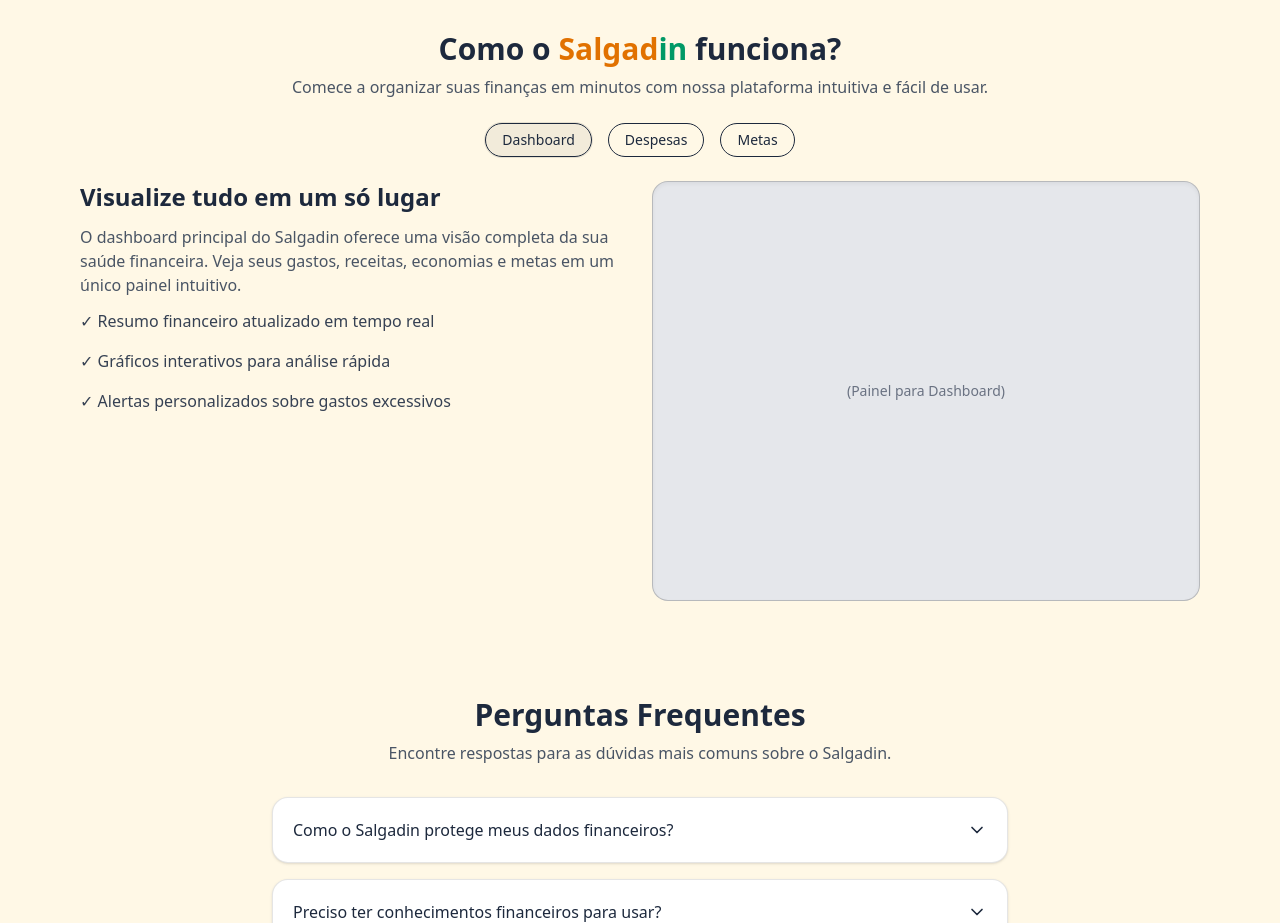
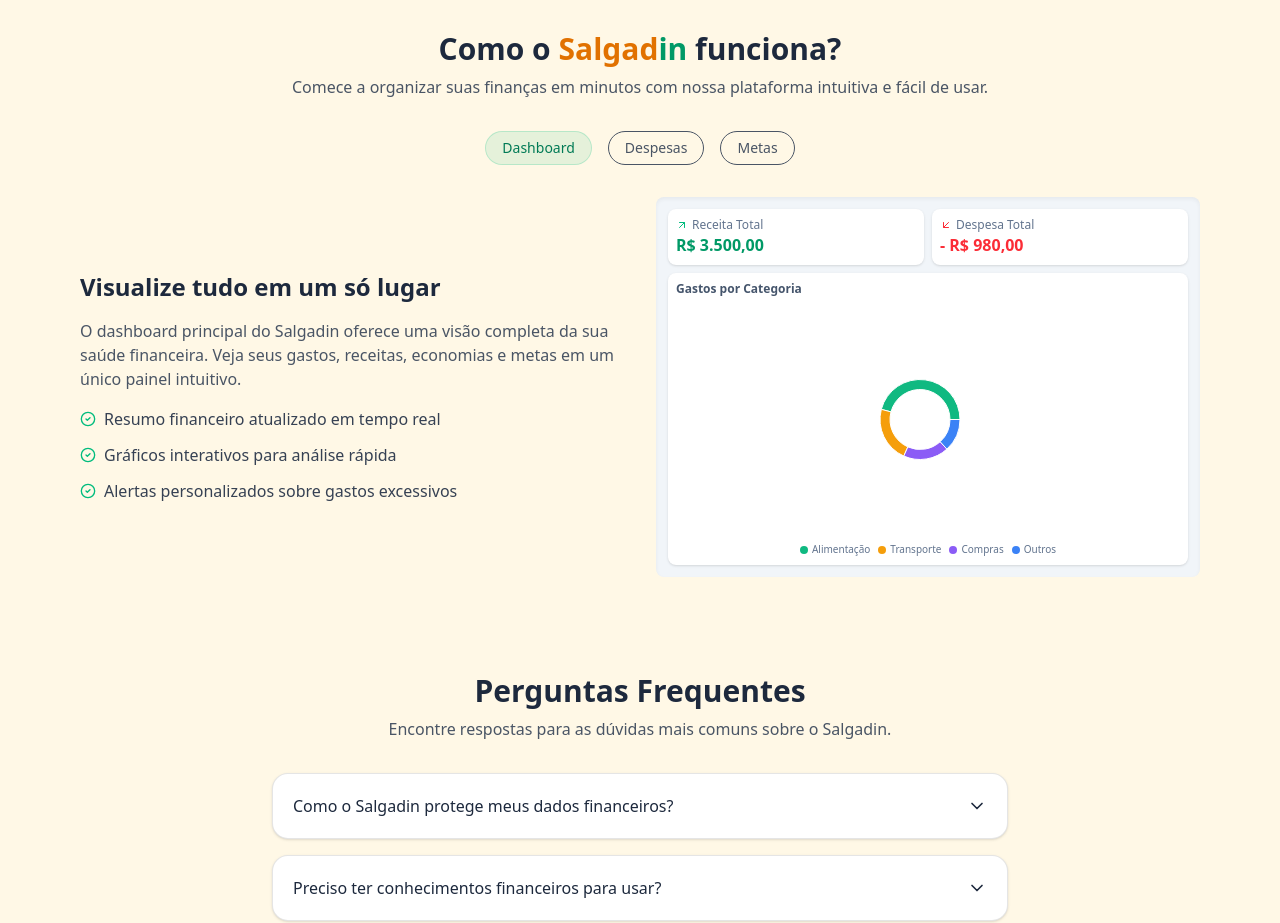
Before and after one commit to wmsalves/Salgadin, a React (Vite) app in the folder Salgadin-web/: page / in a window 1280 px wide. Shown: the part 1320-2243 px from the top of the page. Built offline with nearby package versions, Linux system fonts and the light colour scheme.

Commit message:
style(ui): enhance and polish homepage mockups

```diff
--- a/Salgadin-web/src/pages/HomePage/HowItWorksSection.tsx
+++ b/Salgadin-web/src/pages/HomePage/HowItWorksSection.tsx
@@ -1,13 +1,20 @@
-// src/pages/HomePage/HowItWorksSection.tsx
 import { useState } from "react";
 import { tabsContent } from "./content";
-import clsx from "clsx"; // Biblioteca para classes condicionais
+import clsx from "clsx";
+import { CheckCircle2 } from "lucide-react";
+import { DashboardMockup, ExpensesMockup, GoalsMockup } from "./mockups";
 
 type TabKey = keyof typeof tabsContent;
 
 export function HowItWorksSection() {
   const [activeTab, setActiveTab] = useState<TabKey>("Dashboard");
   const TABS = Object.keys(tabsContent) as TabKey[];
+
+  const ActiveMockup = {
+    Dashboard: <DashboardMockup />,
+    Despesas: <ExpensesMockup />,
+    Metas: <GoalsMockup />,
+  }[activeTab];
 
   return (
     <section id="how" className="mx-auto max-w-6xl px-4 py-12">
@@ -24,20 +31,19 @@
       <div
         role="tablist"
         aria-label="Como funciona - abas"
-        className="mt-6 flex justify-center gap-2 sm:gap-4 text-sm"
+        className="mt-8 flex justify-center gap-2 sm:gap-4 text-sm"
       >
         {TABS.map((t) => (
           <button
             key={t}
             role="tab"
             aria-selected={activeTab === t}
-            aria-controls={`panel-${t}`}
             onClick={() => setActiveTab(t)}
             className={clsx(
-              "rounded-full border px-4 py-1.5 transition",
+              "rounded-full border px-4 py-1.5 font-medium transition-colors",
               activeTab === t
-                ? "bg-black/5 ring-1 ring-black/10"
-                : "hover:bg-black/5"
+                ? "bg-emerald-500/10 text-emerald-700 border-emerald-500/20"
+                : "text-gray-600 hover:bg-black/5"
             )}
           >
             {t}
@@ -45,26 +51,38 @@
         ))}
       </div>
 
-      {/* Conteúdo */}
-      <div className="mt-6 grid grid-cols-1 md:grid-cols-2 gap-6 items-start">
-        <div className="space-y-3 text-sm sm:text-base">
+      {/* Conteúdo com animação */}
+      <div
+        className="mt-8 grid grid-cols-1 md:grid-cols-2 gap-8 items-center animate-fade-in"
+        key={activeTab}
+      >
+        {/* Lado Esquerdo: Textos */}
+        <div className="space-y-4">
           <h3 className="text-2xl font-extrabold">
             {tabsContent[activeTab].title}
           </h3>
           <p className="text-gray-600">{tabsContent[activeTab].description}</p>
-          <ul className="space-y-4 text-gray-700">
+          <ul className="space-y-3 text-gray-700">
             {tabsContent[activeTab].items.map((item) => (
-              <li key={item}>✓ {item}</li>
+              <li key={item} className="flex items-center gap-2">
+                <CheckCircle2
+                  size={16}
+                  className="text-emerald-500 flex-shrink-0"
+                />
+                <span>{item}</span>
+              </li>
             ))}
           </ul>
         </div>
+
+        {/* Lado Direito: Mockups Visuais */}
         <div
           id={`panel-${activeTab}`}
           role="tabpanel"
           aria-labelledby={activeTab}
-          className="h-[360px] md:h-[420px] rounded-2xl border border-black/20 bg-gray-200 shadow-inner p-4 grid place-items-center text-gray-500"
+          className="h-[340px] md:h-[380px] rounded-2xl"
         >
-          <span className="text-sm">(Painel para {activeTab})</span>
+          {ActiveMockup}
         </div>
       </div>
     </section>
--- /dev/null
+++ b/Salgadin-web/src/pages/HomePage/mockups.tsx
@@ -0,0 +1,255 @@
+import {
+  Pizza,
+  Bus,
+  ShoppingCart,
+  Laptop,
+  PiggyBank,
+  ArrowUpRight,
+  ArrowDownLeft,
+  MoreHorizontal,
+  Target,
+  Fuel,
+  House,
+} from "lucide-react";
+import { PieChart, Pie, Cell, ResponsiveContainer, Tooltip } from "recharts";
+import clsx from "clsx";
+
+// --- Dados para o Gráfico de Pizza ---
+const pieData = [
+  { name: "Alimentação", value: 450 },
+  { name: "Transporte", value: 220 },
+  { name: "Compras", value: 180 },
+  { name: "Outros", value: 130 },
+];
+const PIE_COLORS = ["#10b981", "#f59e0b", "#8b5cf6", "#3b82f6"];
+
+// --- Mockup do Dashboard ---
+export const DashboardMockup = () => (
+  <div className="w-full h-full bg-slate-100 p-3 rounded-lg shadow-inner overflow-hidden flex flex-col gap-2">
+    <div className="grid grid-cols-2 gap-2">
+      <div className="bg-white p-2 rounded-lg shadow-sm">
+        <div className="flex items-center text-xs text-slate-500">
+          <ArrowUpRight size={12} className="mr-1 text-emerald-500" />
+          Receita Total
+        </div>
+        <p className="font-bold text-base text-emerald-600">R$ 3.500,00</p>
+      </div>
+      <div className="bg-white p-2 rounded-lg shadow-sm">
+        <div className="flex items-center text-xs text-slate-500">
+          <ArrowDownLeft size={12} className="mr-1 text-red-500" />
+          Despesa Total
+        </div>
+        <p className="font-bold text-base text-red-500">- R$ 980,00</p>
+      </div>
+    </div>
+    <div className="bg-white p-2 rounded-lg shadow-sm flex-1 flex flex-col">
+      <p className="text-xs font-semibold text-slate-600">
+        Gastos por Categoria
+      </p>
+      <div className="w-full flex-1 -mx-2">
+        <ResponsiveContainer>
+          <PieChart>
+            {/* 1. Adicionado Tooltip para interatividade no gráfico */}
+            <Tooltip
+              cursor={{ fill: "rgba(0,0,0,0.05)" }}
+              contentStyle={{
+                borderRadius: "8px",
+                border: "1px solid rgba(0,0,0,0.1)",
+                fontSize: "12px",
+                padding: "4px 8px",
+              }}
+            />
+            <Pie
+              data={pieData}
+              dataKey="value"
+              nameKey="name"
+              cx="50%"
+              cy="50%"
+              innerRadius={30}
+              outerRadius={40}
+            >
+              {pieData.map((entry, index) => (
+                <Cell
+                  key={`cell-${index}`}
+                  fill={PIE_COLORS[index % PIE_COLORS.length]}
+                />
+              ))}
+            </Pie>
+          </PieChart>
+        </ResponsiveContainer>
+      </div>
+      {/* 2. Legenda para o gráfico */}
+      <div className="flex justify-center gap-2 flex-wrap">
+        {pieData.map((entry, index) => (
+          <div
+            key={entry.name}
+            className="flex items-center gap-1 text-[10px] text-slate-500"
+          >
+            <div
+              className="w-2 h-2 rounded-full"
+              style={{ backgroundColor: PIE_COLORS[index] }}
+            />
+            <span>{entry.name}</span>
+          </div>
+        ))}
+      </div>
+    </div>
+  </div>
+);
+
+// --- Dados para o Mockup de Despesas ---
+const mockExpenses = [
+  {
+    icon: Pizza,
+    iconColor: "text-red-500",
+    bgColor: "bg-red-100",
+    title: "iFood",
+    category: "Alimentação",
+    date: "29 Set",
+    amount: "- R$ 45,90",
+  },
+  {
+    icon: ShoppingCart,
+    iconColor: "text-purple-500",
+    bgColor: "bg-purple-100",
+    title: "Supermercado",
+    category: "Compras",
+    date: "28 Set",
+    amount: "- R$ 215,70",
+  },
+  {
+    icon: Bus,
+    iconColor: "text-blue-500",
+    bgColor: "bg-blue-100",
+    title: "Uber",
+    category: "Transporte",
+    date: "28 Set",
+    amount: "- R$ 22,50",
+  },
+  {
+    icon: Laptop,
+    iconColor: "text-green-500",
+    bgColor: "bg-green-100",
+    title: "Curso de React",
+    category: "Educação",
+    date: "27 Set",
+    amount: "- R$ 79,90",
+  },
+  {
+    icon: Fuel,
+    iconColor: "text-blue-500",
+    bgColor: "bg-blue-100",
+    title: "Gasolina",
+    category: "Transporte",
+    date: "28 Set",
+    amount: "- R$ 102,50",
+  },
+];
+
+// --- Mockup de Despesas ---
+export const ExpensesMockup = () => (
+  <div className="w-full h-full bg-slate-100 p-3 rounded-lg flex flex-col shadow-inner">
+    <div className="flex items-center justify-between mb-2">
+      <h3 className="font-bold text-slate-700">Despesas de Setembro</h3>
+      <MoreHorizontal size={16} className="text-slate-500" />
+    </div>
+    {/* 3. Garantia de que a rolagem funcione corretamente com flex-1 e min-h-0 */}
+    <div className="space-y-2 overflow-y-auto flex-1 min-h-0 pr-1">
+      {mockExpenses.map((item) => (
+        <div
+          key={item.title}
+          className="bg-white p-2 rounded-lg shadow-sm flex items-center gap-3 transition-colors hover:bg-slate-50"
+        >
+          <div
+            // 4. Uso de clsx para consistência de código
+            className={clsx(
+              "h-8 w-8 rounded-full grid place-items-center flex-shrink-0",
+              item.bgColor
+            )}
+          >
+            <item.icon size={16} className={item.iconColor} />
+          </div>
+          <div className="flex-1">
+            <p className="text-sm font-medium">{item.title}</p>
+            <p className="text-xs text-slate-500">{item.category}</p>
+          </div>
+          <div className="text-right">
+            <p className="font-bold text-sm">{item.amount}</p>
+            <p className="text-xs text-slate-500">{item.date}</p>
+          </div>
+        </div>
+      ))}
+    </div>
+    <button className="text-center text-sm font-semibold text-emerald-600 mt-auto pt-2 hover:underline">
+      Ver mais
+    </button>
+  </div>
+);
+
+// --- Dados para o Mockup de Metas ---
+const mockGoals = [
+  {
+    icon: Target,
+    iconColor: "text-amber-600",
+    title: "Viagem para a Praia",
+    progress: "75%",
+    current: "R$ 1.500",
+    total: "R$ 2.000",
+    barColor: "bg-amber-500",
+  },
+  {
+    icon: Laptop,
+    iconColor: "text-emerald-600",
+    title: "Notebook Novo",
+    progress: "40%",
+    current: "R$ 2.000",
+    total: "R$ 5.000",
+    barColor: "bg-emerald-500",
+  },
+  {
+    icon: PiggyBank,
+    iconColor: "text-blue-600",
+    title: "Reserva de Emergência",
+    progress: "20%",
+    current: "R$ 1.200",
+    total: "R$ 6.000",
+    barColor: "bg-blue-500",
+  },
+  {
+    icon: House,
+    iconColor: "text-red-600",
+    title: "Móveis para Casa",
+    progress: "60%",
+    current: "R$ 7.200",
+    total: "R$ 12.000",
+    barColor: "bg-red-500",
+  },
+];
+
+// --- Mockup de Metas ---
+export const GoalsMockup = () => (
+  <div className="w-full h-full bg-slate-100 p-3 rounded-lg flex flex-col gap-2 shadow-inner">
+    <h3 className="font-bold text-slate-700">Minhas Metas</h3>
+    {mockGoals.map((goal) => (
+      <div
+        key={goal.title}
+        className="bg-white p-3 rounded-lg shadow-sm transition-colors hover:bg-slate-50"
+      >
+        <div className="flex items-center gap-2 text-sm font-semibold">
+          <goal.icon size={16} className={goal.iconColor} />
+          <span>{goal.title}</span>
+        </div>
+        <div className="w-full bg-slate-200 rounded-full h-2 mt-2">
+          <div
+            // 4. Uso de clsx para consistência
+            className={clsx("h-2 rounded-full", goal.barColor)}
+            style={{ width: goal.progress }}
+          />
+        </div>
+        <p className="text-xs text-slate-500 mt-1 text-right">
+          {goal.current} / {goal.total}
+        </p>
+      </div>
+    ))}
+  </div>
+);
--- a/Salgadin-web/tailwind.config.js
+++ b/Salgadin-web/tailwind.config.js
@@ -4,12 +4,17 @@
     extend: {
       animation: {
         float: "float 3s ease-in-out infinite",
+        "fade-in": "fade-in 0.5s ease-in-out",
       },
       keyframes: {
         float: {
           "0%, 100%": { transform: "translateY(0px)" },
           "50%": { transform: "translateY(-10px)" },
         },
+        "fade-in": {
+          "0%": { opacity: "0", transform: "translateY(10px)" },
+          "100%": { opacity: "1", transform: "translateY(0)" },
+        },
       },
     },
   },
```
